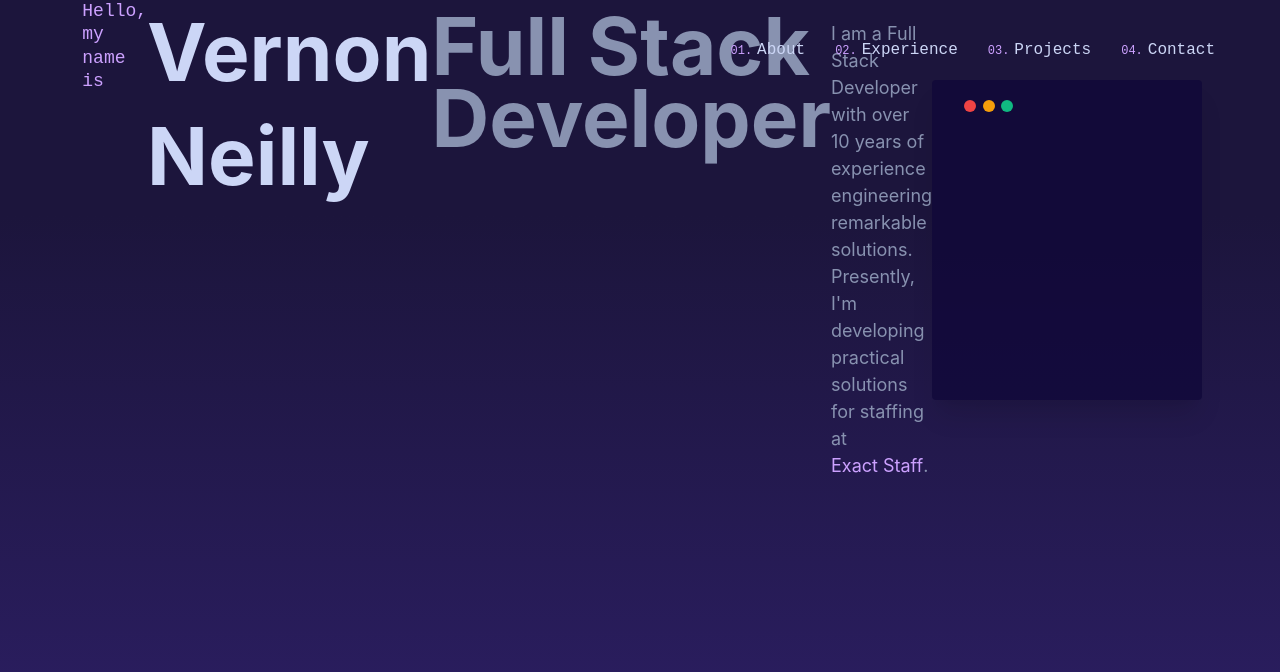
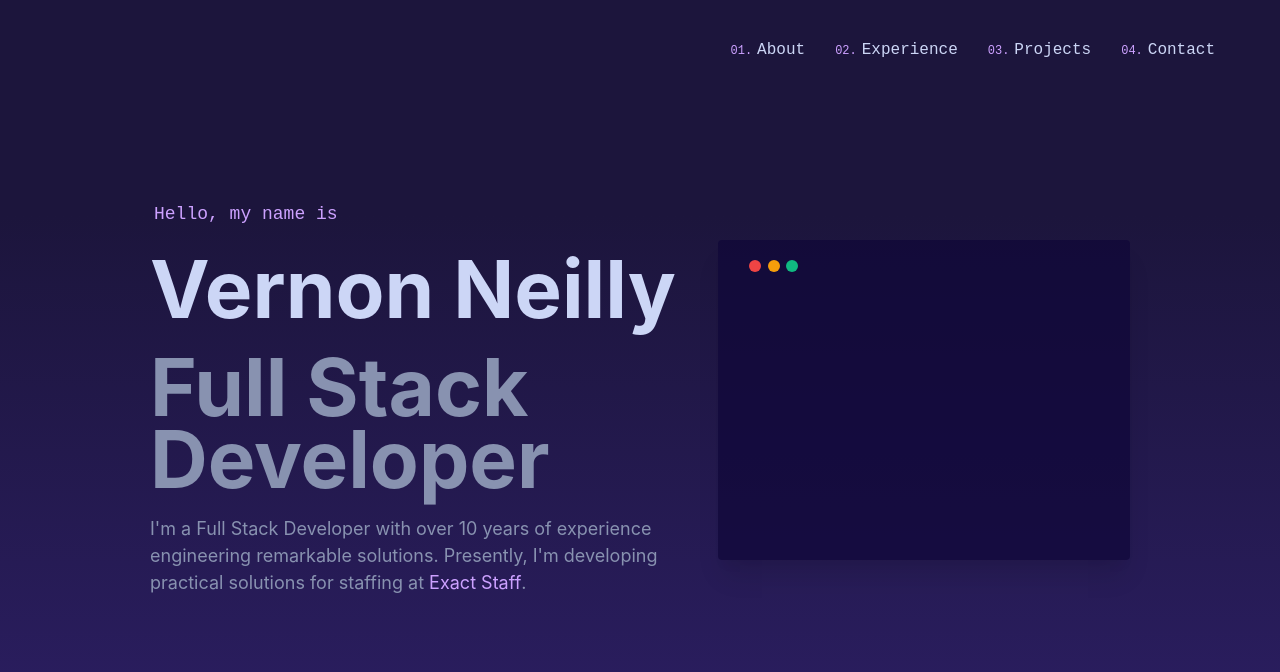
Before and after one commit to neillydev/v2, a Next.js app: page / in a window 1280 px wide. Shown: the top 672 px of the page. Built offline with nearby package versions, Linux system fonts and the light colour scheme.

Commit message:
refactor Hero section

```diff
--- a/src/components/Hero.tsx
+++ b/src/components/Hero.tsx
@@ -14,6 +14,7 @@ const Hero = () => {
     When you scroll down, it should fade in on the bottom left corner*/
     <section className={styles.heroSection}>
       <div className={styles.heroSectionContainer}>
+        <div className={styles.heroItemContainer}>
           <div className={styles.heroItem} style={{ transitionDelay: '100ms' }}>
             <h1 className={styles.heroIntro}>
               Hello, my name is
@@ -31,7 +32,7 @@ const Hero = () => {
           </div>
           <div className={styles.heroItem} style={{ transitionDelay: '400ms' }}>
             <p>
-            I am a Full Stack Developer with over 10 years of experience engineering remarkable solutions. Presently, I'm developing practical solutions for staffing at&nbsp;
+              I'm a Full Stack Developer with over 10 years of experience engineering remarkable solutions. Presently, I'm developing practical solutions for staffing at&nbsp;
               <a href="https://exactstaff.com" target="_blank" rel="noreferrer">
                 Exact Staff
               </a>
@@ -40,6 +41,7 @@ const Hero = () => {
           </div>
         </div>
         <CodeEditor />
+      </div>
     </section>
   )
 };
```
Lines whose indentation alone changed are shown as unchanged.
